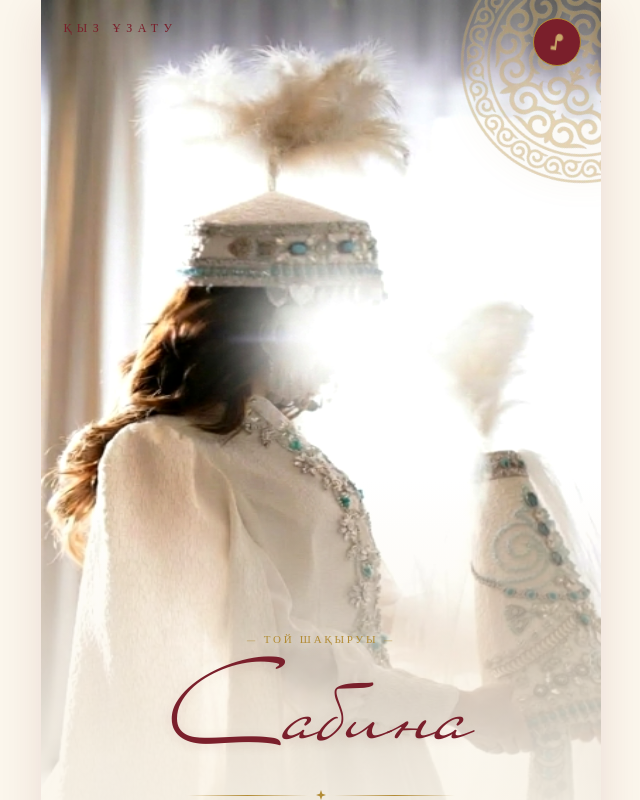
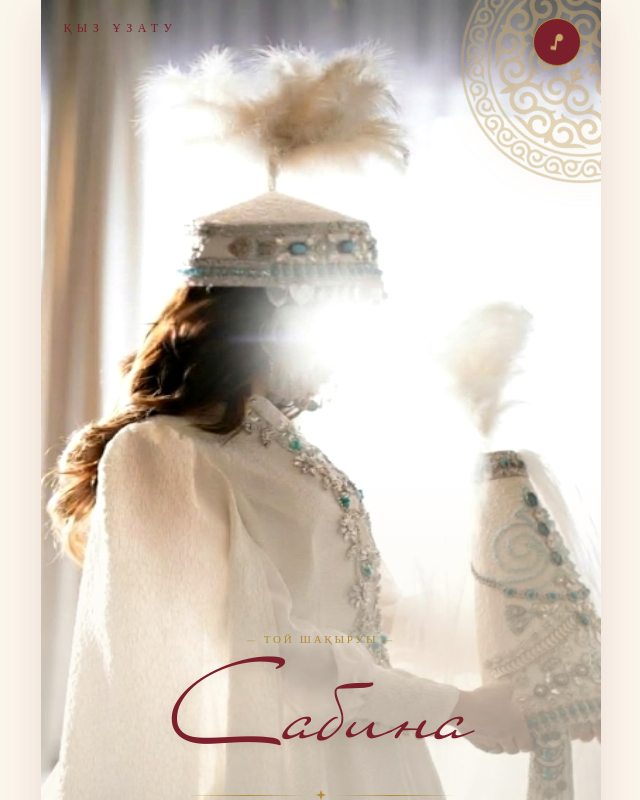
Before and after one commit to usern23/kyz-uzatu, a React (Vite) app: page / in a window 1280 px wide. Shown: the top 800 px of the page, without its empty margins (319-959 px from the left). Built offline with nearby package versions, Linux system fonts and the light colour scheme.

Commit message:
fix: visible arch mask + photo 38% visible at arch boundary

```diff
--- a/src/styles.css
+++ b/src/styles.css
@@ -179,9 +179,9 @@ section.reveal {
   aspect-ratio: 470 / 720;
   width: 100%;
   overflow: hidden;
-  /* мягкая арка через mask вместо border-radius — нет жёсткого края */
-  -webkit-mask-image: radial-gradient(ellipse 130% 130px at 50% calc(100% + 65px), transparent 62%, black 68%);
-  mask-image: radial-gradient(ellipse 130% 130px at 50% calc(100% + 65px), transparent 62%, black 68%);
+  /* видимая арка через mask — плавное скругление без жёсткого clip-edge */
+  -webkit-mask-image: radial-gradient(ellipse 130% 130px at 50% calc(100% + 65px), transparent 65%, black 67%);
+  mask-image: radial-gradient(ellipse 130% 130px at 50% calc(100% + 65px), transparent 65%, black 67%);
 }
 
 .hero-photo {
@@ -203,9 +203,8 @@ section.reveal {
     transparent 0%,
     transparent 56%,
     rgba(251,246,236,0.28) 63%,
-    rgba(251,246,236,0.58) 74%,
-    rgba(251,246,236,0.86) 88%,
-    rgba(251,246,236,0.96) 100%
+    rgba(251,246,236,0.50) 75%,
+    rgba(251,246,236,0.62) 100%
   );
   z-index: 2;
 }
```
